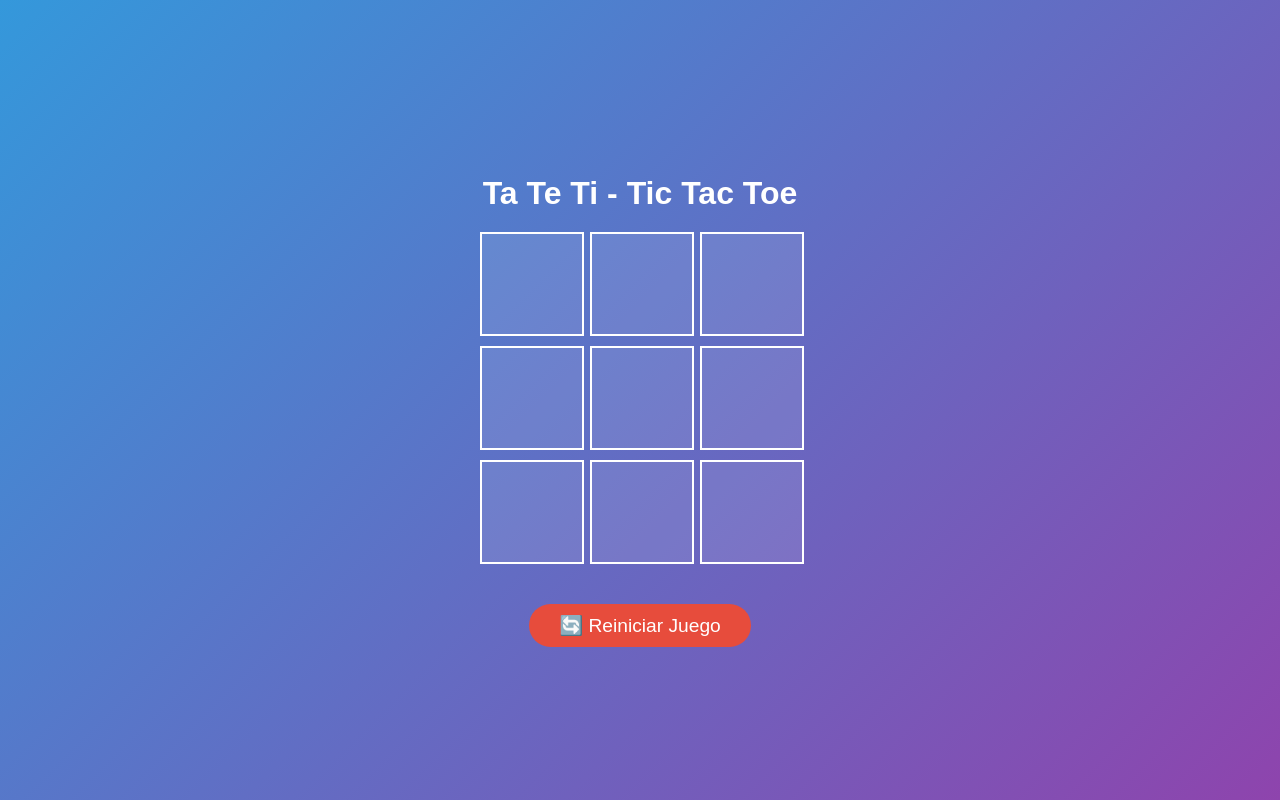
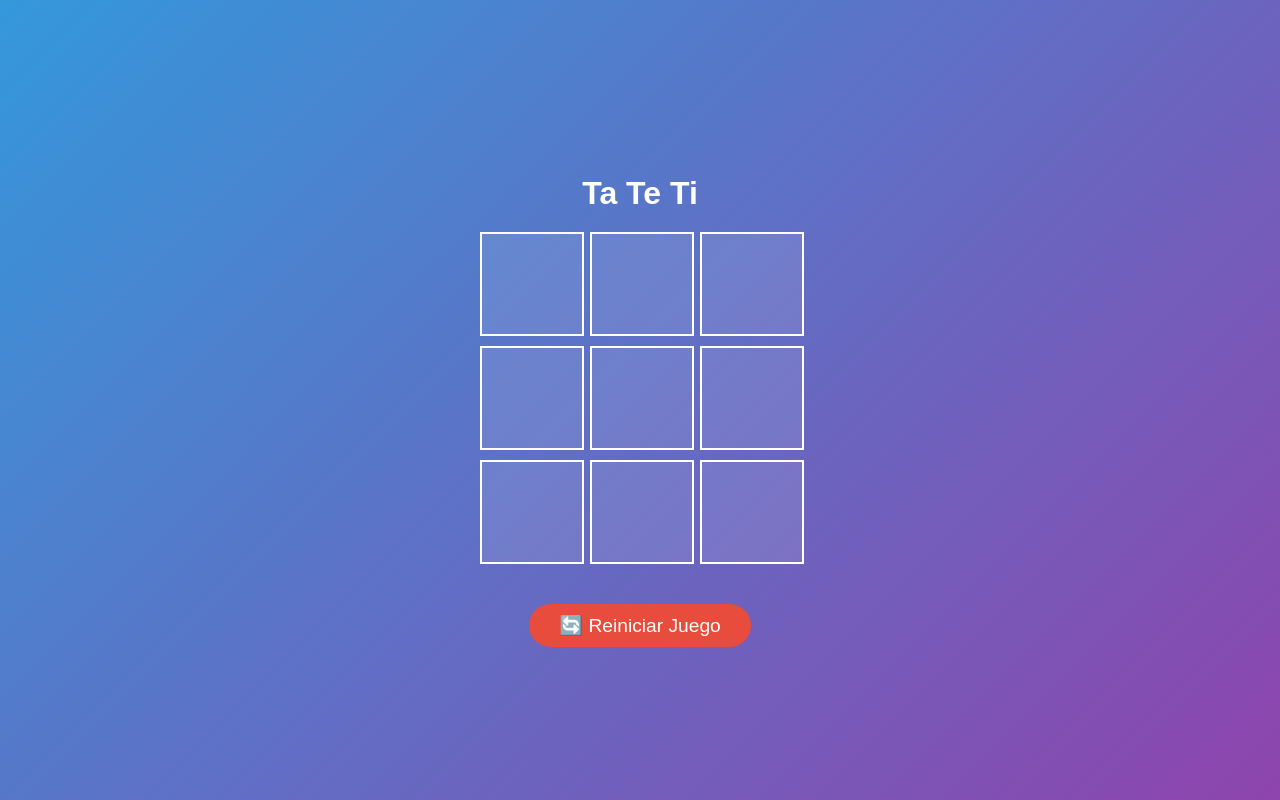
Before and after one commit to SILVIAGONZALEZ1/App-tateti, a plain HTML site: page index.html in a window 1280 px wide. Drawn offline with Linux system fonts and the light colour scheme.

Commit message:
se corrige nombre de app

```diff
--- a/index.html
+++ b/index.html
@@ -7,7 +7,7 @@
 </head>
 <body>
     <div class="container">
-        <h1>Ta Te Ti - Tic Tac Toe</h1>
+        <h1>Ta Te Ti</h1>
         <div class="board">
             <div class="cell" onclick="playerMove(0)"></div>
             <div class="cell" onclick="playerMove(1)"></div>
```
